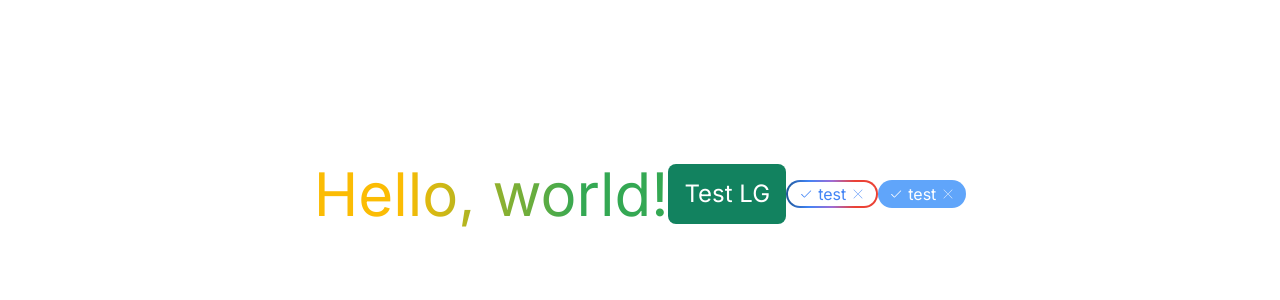
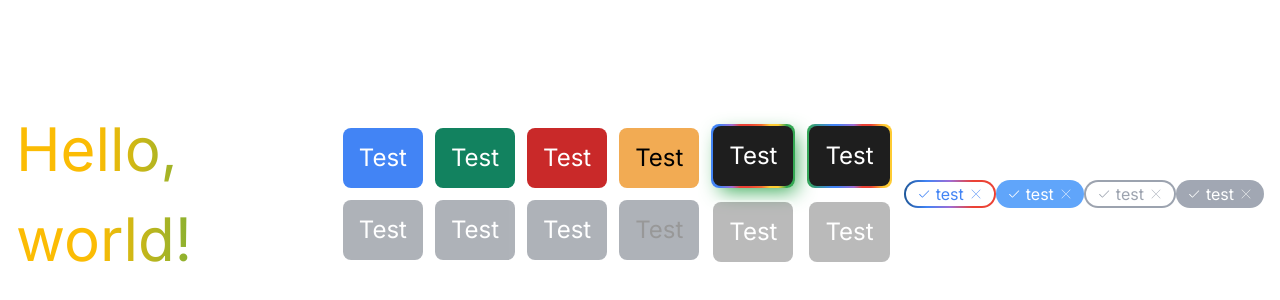
Before and after one commit to GdscCpp/socal-gd-website, a Next.js app: page / in a window 1280 px wide. Shown: the part 206-506 px from the top of the page. Built offline with nearby package versions, Linux system fonts and the light colour scheme.

Commit message:
buttons and chips all done

```diff
--- a/src/app/page.tsx
+++ b/src/app/page.tsx
@@ -15,12 +15,97 @@ export default function Page() {
         Hello, world!
       </h1>
 
-      <Button
-        label="Test LG"
-        type="button"
-        disabled={false}
-        variant={BUTTON_VARIANTS.SUCCESS_LG}
-      />
+      {/* just showing all the buttons here, delete later*/}
+      <div className="flex flex-col space-y-3 pr-3">
+        <Button
+          label="Test"
+          type="button"
+          disabled={false}
+          variant={BUTTON_VARIANTS.PRIMARY_LG}
+        />
+        <Button
+          label="Test"
+          type="button"
+          disabled={true}
+          variant={BUTTON_VARIANTS.PRIMARY_LG}
+        />
+      </div>
+      <div className="flex flex-col space-y-3 pr-3">
+        <Button
+          label="Test"
+          type="button"
+          disabled={false}
+          variant={BUTTON_VARIANTS.SUCCESS_LG}
+        />
+        <Button
+          label="Test"
+          type="button"
+          disabled={true}
+          variant={BUTTON_VARIANTS.SUCCESS_LG}
+        />
+      </div>
+      <div className="flex flex-col space-y-3 pr-3">
+        <Button
+          label="Test"
+          type="button"
+          disabled={false}
+          variant={BUTTON_VARIANTS.DANGER_LG}
+        />
+        <Button
+          label="Test"
+          type="button"
+          disabled={true}
+          variant={BUTTON_VARIANTS.DANGER_LG}
+        />
+      </div>
+      <div className="flex flex-col space-y-3 pr-3">
+        <Button
+          label="Test"
+          type="button"
+          disabled={false}
+          variant={BUTTON_VARIANTS.WARNING_LG}
+        />
+        <Button
+          label="Test"
+          type="button"
+          disabled={true}
+          variant={BUTTON_VARIANTS.WARNING_LG}
+        />
+      </div>
+      <div className="flex flex-col space-y-3 pr-3">
+        <Button
+          label="Test"
+          type="button"
+          disabled={false}
+          variant={BUTTON_VARIANTS.GRADIENT_1_LG}
+        />
+        <Button
+          label="Test"
+          type="button"
+          disabled={true}
+          variant={BUTTON_VARIANTS.GRADIENT_1_LG}
+        />
+      </div>
+      <div className="flex flex-col space-y-3 pr-3">
+        <Button
+          label="Test"
+          type="button"
+          disabled={false}
+          variant={BUTTON_VARIANTS.GRADIENT_2_LG}
+        />
+        <Button
+          label="Test"
+          type="button"
+          disabled={true}
+          variant={BUTTON_VARIANTS.GRADIENT_2_LG}
+        />
+      </div>
+
+      {/* showing all chips, delete later */}
+      <Chip label="test" variant={CHIP_VARIANTS.TRANSPARENT} disabled={false} />
+      <Chip label="test" variant={CHIP_VARIANTS.SOLID} disabled={false} />
+      <Chip label="test" variant={CHIP_VARIANTS.TRANSPARENT} disabled={true} />
+      <Chip label="test" variant={CHIP_VARIANTS.SOLID} disabled={true} />
 
       <Checkbox label="test" checked={true} onChange={() => {}} />
       <Input label="test" type="text" value="test" onChange={() => {}} />
@@ -29,9 +114,6 @@ export default function Page() {
       <Textarea label="test" value="test" onChange={() => {}} />
       <Avatar src="https://avatars.githubusercontent.com/u/472312" alt="test" />
 
-      <Chip label="test" variant={CHIP_VARIANTS.TRANSPARENT} disabled={false} />
-      <Chip label="test" variant={CHIP_VARIANTS.SOLID} disabled={false} />
-
       <Tooltip label="test" />
     </div>
   );
--- a/src/components/Chip.tsx
+++ b/src/components/Chip.tsx
@@ -7,7 +7,7 @@ interface ChipProps {
   label: string;
   onDelete?: () => void;
   className?: string;
-  variant: string;
+  variant: CHIP_VARIANTS;
   disabled?: boolean;
 }
 
--- a/src/components/input/Button.tsx
+++ b/src/components/input/Button.tsx
@@ -1,6 +1,3 @@
-//TODO:
-//might need different bg color for disabled buttons
-
 export enum BUTTON_VARIANTS {
   PRIMARY_LG = "bg-blue-500 text-white py-3 px-4 text-title-xl hover:shadow-blue-700 hover:bg-blue-600 active:bg-blue-500",
   PRIMARY_SM = "bg-blue-500 text-white py-2.5 px-4 text-title-lg hover:shadow-blue-700 hover:bg-blue-600 active:bg-blue-500",
@@ -15,9 +12,6 @@ export enum BUTTON_VARIANTS {
   GRADIENT_2_LG = "bg-4cg-1 text-white py-0.5 px-0.5 text-title-xl hover:shadow-yellow-500 active:opacity-75",
   GRADIENT_2_SM = "bg-4cg-1 text-white py-0.5 px-0.5 text-title-lg hover:shadow-yellow-500 active:opacity-75",
 }
-
-// TODO: Add button variants
-// ex PRIMARY = "primary classname",
 
 interface ButtonProps {
   label: string;
@@ -78,7 +72,7 @@ export default function Button({
           ease-in-out
           hover:shadow-button-hover
           active:shadow-button-clicked
-          disabled:pointer-events-none disabled:bg-dark-400 disabled:opacity-40
+          disabled:pointer-events-none disabled:bg-gray-700 disabled:opacity-40
           ${className}
           ${variant}
           select-none`}
```
